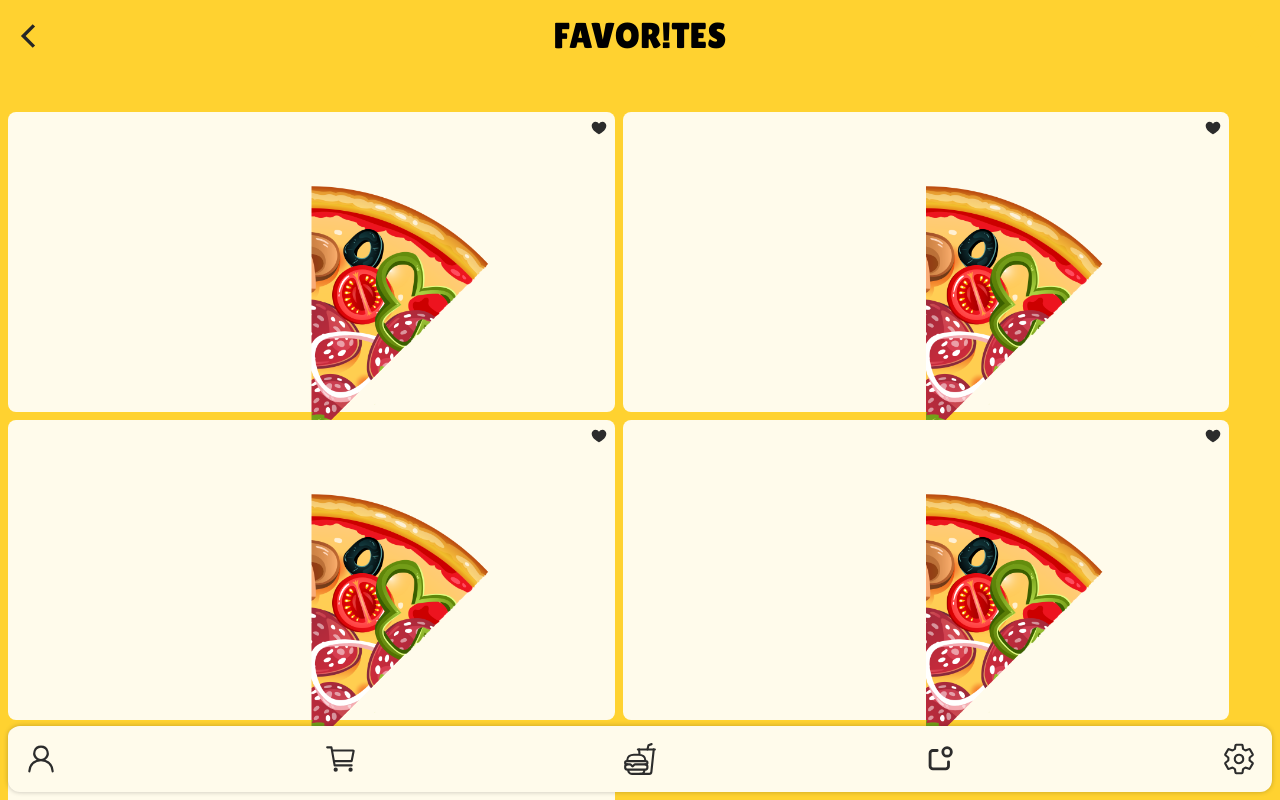
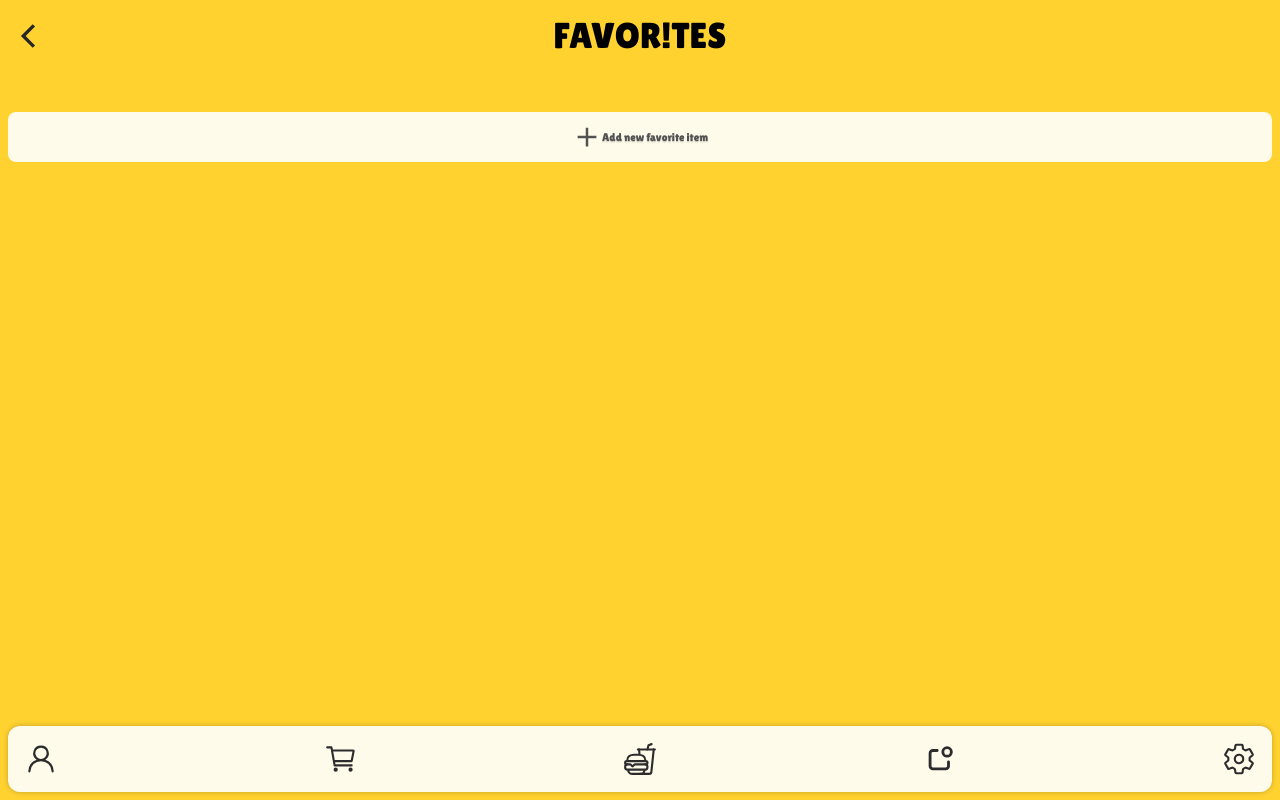
Before and after one commit to mahdibaderloo/fastfood, a React (Vite) app: page /favorites in a window 1280 px wide. Built offline with nearby package versions, Linux system fonts and the light colour scheme.

Commit message:
complete Favorites page

```diff
--- a/src/features/favorites/AddFavoritesButton.tsx
+++ b/src/features/favorites/AddFavoritesButton.tsx
@@ -2,9 +2,12 @@ import { IoMdAdd } from "react-icons/io";
 
 function AddFavoritesButton() {
   return (
-    <li className="bg-amber-50 rounded-lg w-[48%] flex flex-col p-2 relative h-[300px]">
+    <li className="bg-amber-50 rounded-lg w-full flex flex-col p-2 relative h-[50px]">
       <p className="h-full flex justify-center items-center">
-        <IoMdAdd size={70} color="#2c2c2c" />
+        <IoMdAdd size={30} color="#525252" />
+        <span className="text-[0.7rem] text-neutral-600 text-shadow-sm">
+          Add new favorite item
+        </span>
       </p>
     </li>
   );
--- a/src/features/favorites/FavoritesItem.tsx
+++ b/src/features/favorites/FavoritesItem.tsx
@@ -1,18 +1,46 @@
 import { GoHeartFill } from "react-icons/go";
 import pizza from "../../assets/images/loading-1.png";
+import toast from "react-hot-toast";
+import { useFavoritesStore } from "../../store/favoritesStore";
 
-function FavoritesItem() {
+interface Item {
+  id: number;
+  productName: string;
+  price: number;
+  category: string;
+  description: string;
+  image: string;
+  comments: string[];
+  score: number;
+}
+
+interface FavoriteProps {
+  item: Item;
+}
+
+function FavoritesItem({ item }: FavoriteProps) {
+  const { removeItem } = useFavoritesStore();
+
+  function handleRemoveItemFromFavorites() {
+    removeItem(item.id);
+    toast.success("Product successfully removed from favorites");
+  }
+
   return (
     <li className="bg-amber-50 rounded-lg w-[48%] h-[300px] flex flex-col justify-between p-2 relative">
       <p className="self-end">
-        {/* <GoHeart size={30} color="#2c2c2c" /> */}
-        <GoHeartFill color="#2c2c2c" />
+        <GoHeartFill
+          size={30}
+          color="#2c2c2c"
+          onClick={handleRemoveItemFromFavorites}
+        />
       </p>
-      <img src={pizza} alt="product-image" className="w-full mt-2" />
-      <p className="text-lg text-neutral-900">Pizza</p>
-      {/* <p className="self-end bg-amber-200 absolute right-0 bottom-0 p-2 rounded-tl-lg rounded-br-lg">
-        <IoMdAdd />
-      </p> */}
+      <img
+        src={item.image}
+        alt="product-image"
+        className="w-full h-24 mt-2 object-cover rounded-lg"
+      />
+      <p className="text-[0.7rem] text-neutral-900 mt-2">{item.productName}</p>
     </li>
   );
 }
--- a/src/pages/Favorites.tsx
+++ b/src/pages/Favorites.tsx
@@ -1,8 +1,11 @@
 import Header from "../components/Header";
 import AddFavoritesButton from "../features/favorites/AddFavoritesButton";
 import FavoritesItem from "../features/favorites/FavoritesItem";
+import { useFavoritesStore } from "../store/favoritesStore";
 
 function Favorites() {
+  const { items: favorites } = useFavoritesStore();
+
   return (
     <>
       <Header
@@ -12,10 +15,9 @@ function Favorites() {
       />
       <main className="overflow-y-scroll pt-22 h-screen">
         <ul className="flex items-center justify-start flex-wrap gap-2 mt-4 p-2">
-          <FavoritesItem />
-          <FavoritesItem />
-          <FavoritesItem />
-          <FavoritesItem />
+          {favorites.map((item) => (
+            <FavoritesItem key={item.id} item={item} />
+          ))}
           <AddFavoritesButton />
         </ul>
         <div className="w-full h-16"></div>
```
